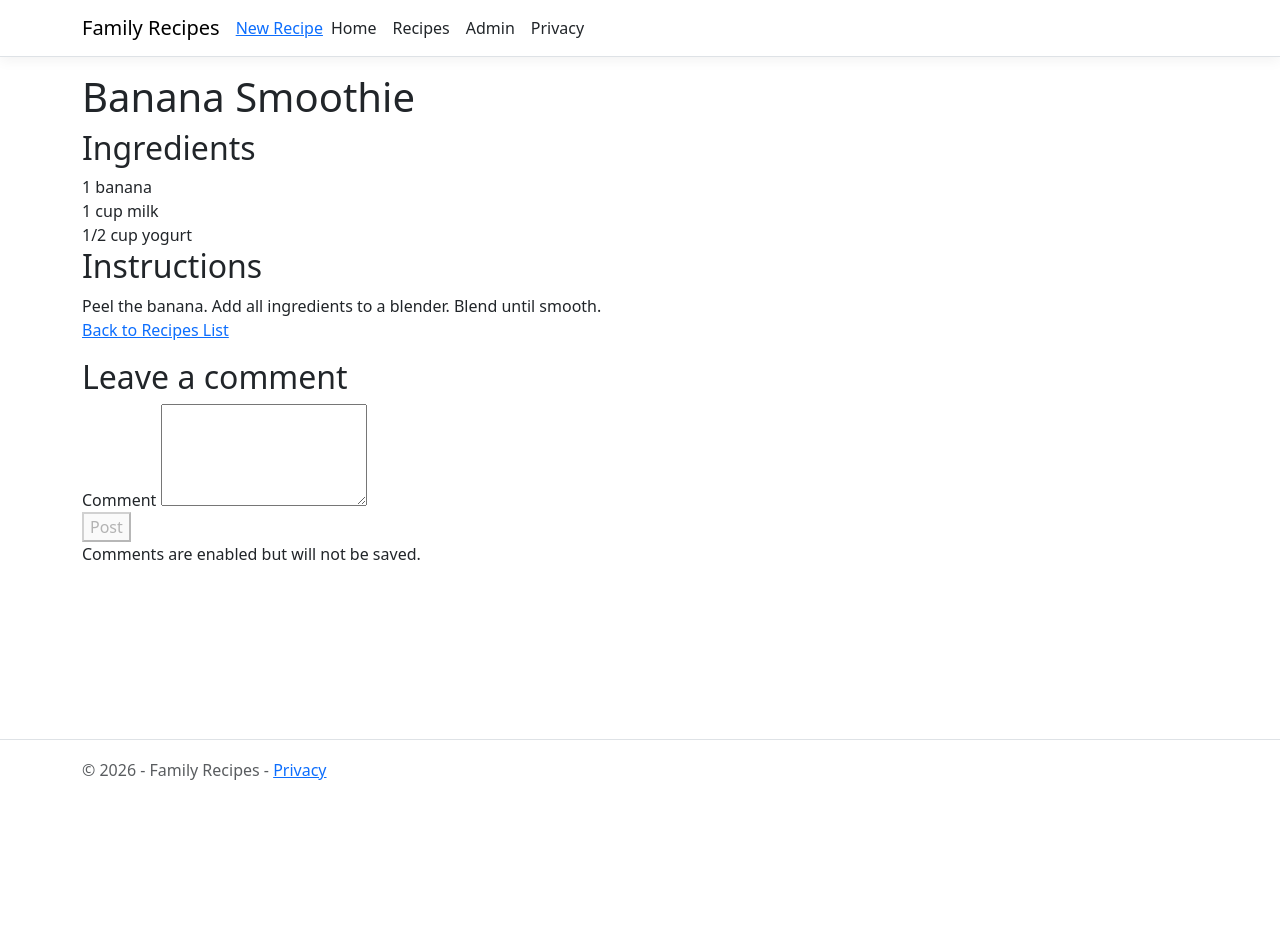
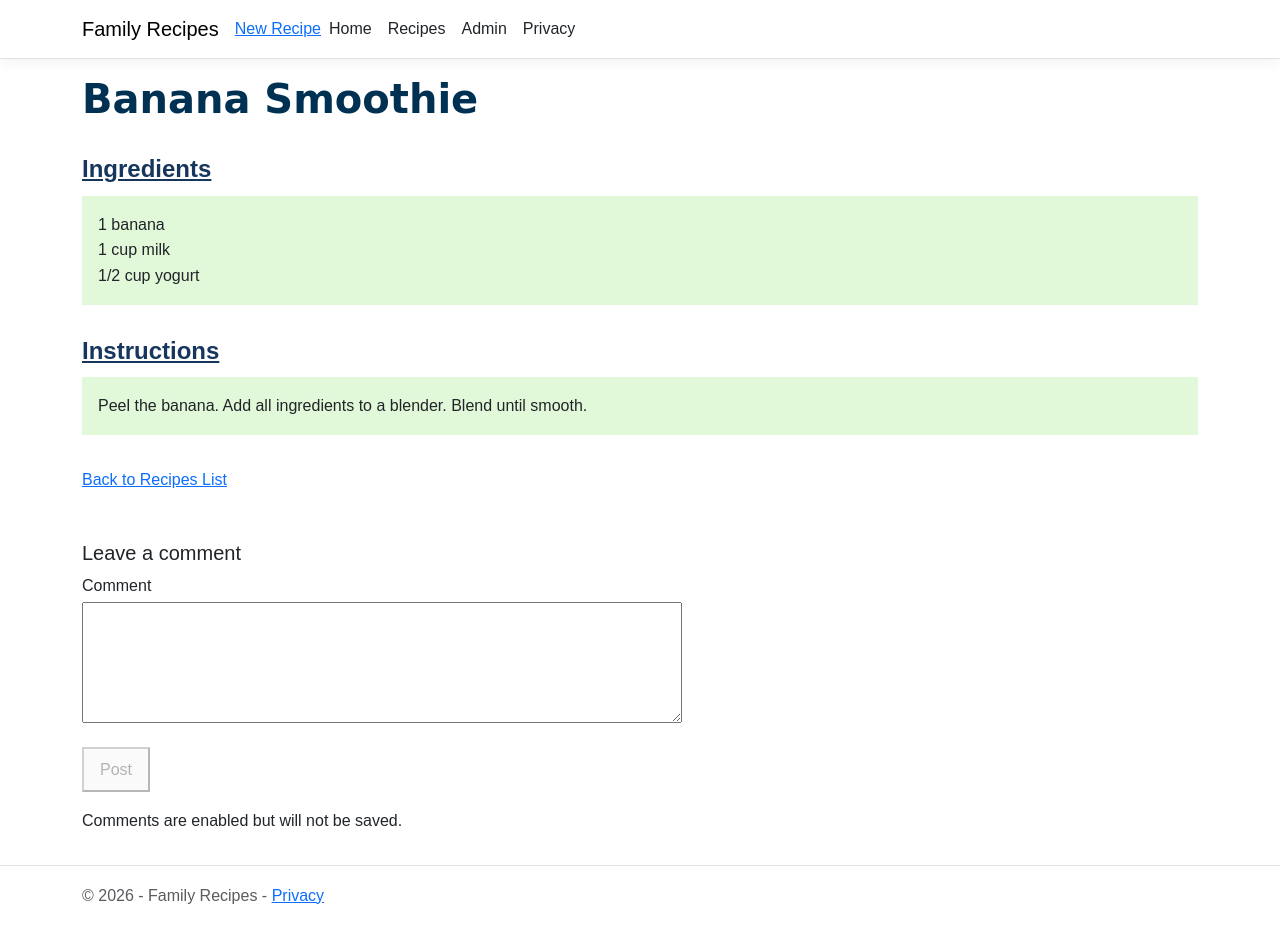
Before and after one commit to alexandrascola/FamilyRecipes, an ASP.NET Core app: page /Recipes/Details/1 in a window 1280 px wide. Before the commit the page ends 780 px from the top, so only its background shows below. Run offline with ASP.NET Core 8, Linux system fonts and the light colour scheme; style sheets or scripts are compiled from the project's sources.

Commit message:
Style recipe pages, support image uploads on edit, and protect recipe changes

```diff
--- a/Controllers/RecipesController.cs
+++ b/Controllers/RecipesController.cs
@@ -1,6 +1,7 @@
 using Microsoft.AspNetCore.Mvc;
 using FamilyRecipes.Models;
 using FamilyRecipes.Services;
+using Microsoft.AspNetCore.Authorization;
 
 namespace FamilyRecipes.Controllers
 {
@@ -23,7 +24,9 @@ namespace FamilyRecipes.Controllers
         //Index Method
         public IActionResult Index()
         {
-            var recipes = _repo.GetAll();
+            var recipes = _repo.GetAll()
+                .OrderBy(recipe => recipe.CreatedUtc)
+                .ToList();
             return View(recipes);
         }
 
@@ -45,6 +48,7 @@ namespace FamilyRecipes.Controllers
 
 
         //Create Method
+        [Authorize]
         [HttpGet]
         public IActionResult Create()
         {
@@ -55,6 +59,7 @@ namespace FamilyRecipes.Controllers
 
 
         //Edit Method
+        [Authorize]
         [HttpGet]
         public IActionResult Edit(int id)
         {
@@ -71,6 +76,7 @@ namespace FamilyRecipes.Controllers
 
 
         //Post Method
+        [Authorize]
         [HttpPost]
         [ValidateAntiForgeryToken]
         public async Task<IActionResult> Create(Recipe recipe, IFormFile? image)
@@ -131,19 +137,69 @@ namespace FamilyRecipes.Controllers
         }
 
         //Save recipe edits
+        [Authorize]
         [HttpPost]
         [ValidateAntiForgeryToken]
-        public IActionResult Edit(int id, Recipe recipe)
+        public async Task<IActionResult> Edit(int id, Recipe recipe, IFormFile? image)
         {
             if (id != recipe.Id)
             {
                 return NotFound();
             }
 
-            //Validate the model
+            var existing = _repo.GetById(id);
+
+            if (existing == null)
+            {
+                return NotFound();
+            }
+
+            //Keep the current image unless a new one is uploaded
+            recipe.ImagePath = existing.ImagePath;
+
+            //Validate the image if one was selected
+            if (image != null)
+            {
+                if (image.Length == 0)
+                {
+                    ModelState.AddModelError("image", "Please choose a non-empty image file.");
+                }
+
+                if (image.Length >= MaxFileSizeBytes)
+                {
+                    ModelState.AddModelError("image", "Image must be less than 2 MB.");
+                }
+
+                var extension = Path.GetExtension(image.FileName).ToLowerInvariant();
+
+                if (extension != ".jpg" && extension != ".png")
+                {
+                    ModelState.AddModelError("image", "Only .jpg and .png files are allowed.");
+                }
+            }
+
+            //Validate the model before saving anything
             if (!ModelState.IsValid)
             {
                 return View(recipe);
+            }
+
+            //Save the image if one was selected
+            if (image != null)
+            {
+                var uploadsPath = Path.Combine(_env.WebRootPath, "uploads");
+                Directory.CreateDirectory(uploadsPath);
+
+                var extension = Path.GetExtension(image.FileName).ToLowerInvariant();
+                var fileName = $"{Guid.NewGuid():N}{extension}";
+                var filePath = Path.Combine(uploadsPath, fileName);
+
+                using (var stream = new FileStream(filePath, FileMode.Create))
+                {
+                    await image.CopyToAsync(stream);
+                }
+
+                recipe.ImagePath = $"/uploads/{fileName}";
             }
 
             //Save changes to JSON
@@ -158,6 +214,7 @@ namespace FamilyRecipes.Controllers
 
 
         //Delete Method
+        [Authorize]
         [HttpGet]
         public IActionResult Delete(int id)
         {
@@ -171,6 +228,7 @@ namespace FamilyRecipes.Controllers
             return View(recipe);
         }
 
+        [Authorize]
         [HttpPost]
         [ActionName("Delete")]
         [ValidateAntiForgeryToken]
--- a/Pages/Admin.cshtml
+++ b/Pages/Admin.cshtml
@@ -8,6 +8,7 @@
 <h1>Admin Area</h1>
 
 <p>Welcome @User.Identity?.Name!</p>
+<p>You can now create, edit and delete recipes.</p>
 
 <p>
     <a asp-page="/Account/Logout">Logout</a>
--- a/Pages/Index.cshtml
+++ b/Pages/Index.cshtml
@@ -4,7 +4,7 @@
     ViewData["Title"] = "Home page";
 }
 
-<h1>Family Recipes</h1>
+<h1 class="home-banner">Family Recipes</h1>
 
 @if (Model.Recipes.Count == 0)
 {
--- a/Services/JsonRecipeRepository.cs
+++ b/Services/JsonRecipeRepository.cs
@@ -73,6 +73,7 @@ namespace FamilyRecipes.Services
                 existing.Name = recipe.Name;
                 existing.Ingredients = recipe.Ingredients;
                 existing.Instructions = recipe.Instructions;
+                existing.ImagePath = recipe.ImagePath;
 
                 SaveToDisk();
                 return true;
--- a/Views/Recipes/Details.cshtml
+++ b/Views/Recipes/Details.cshtml
@@ -7,6 +7,8 @@
     ViewData["Title"] = Model.Name;
 }
 
+<div class="recipe-details">
+    <div class="recipe-header">
         <h1>@Model.Name</h1>
 
         @if (!string.IsNullOrWhiteSpace(Model.ImagePath))
@@ -15,17 +17,22 @@
                  alt="@Model.Name"
                  style="max-width: 100%; max-height: 300px;" />
         }
+    </div>
 
+    <section class="recipe-section">
+        <h2>Ingredients</h2>
+        <div class="recipe-content">@Model.Ingredients</div>
+    </section>
 
-<h2>Ingredients</h2>
-<div style="white-space: pre-line;">@Model.Ingredients</div>
+    <section class="recipe-section">
+        <h2>Instructions</h2>
+        <div class="recipe-content">@Model.Instructions</div>
+    </section>
 
+    <p class="recipe-back-link">
+        <a asp-action="Index">Back to Recipes List</a>
+    </p>
 
-<h2>Instructions</h2>
-<div style="white-space: pre-line;">@Model.Instructions</div>
-
-
-<p><a asp-action="Index">Back to Recipes List</a></p>
     @if (Site.Value.EnableComments)
     {
         <section class="comments">
@@ -44,3 +51,4 @@ else
     {
         <p class="meta">Comments are disabled by configuration.</p>
     }
+</div>
--- a/Views/Recipes/Index.cshtml
+++ b/Views/Recipes/Index.cshtml
@@ -4,8 +4,8 @@
     ViewData["Title"] = "Recipes";
 }
 
-<h1>Recipes</h1>
-
+<h1 class="recipes-title">Recipes</h1>
+<div class="recipes-list-box">
 <table class="table">
     <thead>
         <tr>
@@ -35,3 +35,4 @@
         }
     </tbody>
 </table>
+</div>
--- a/data/recipes.json
+++ b/data/recipes.json
@@ -11,7 +11,8 @@
     "name": "Ants on a Log",
     "ingredients": "Celery\r\nPeanut Butter\r\nRaisins",
     "instructions": "Spread PB inside celery.\r\nStick raisins to PB.\r\nBring napkins!",
-    "createdUtc": "2026-10-30T11:50:27.5924181Z"
+    "createdUtc": "2026-10-30T11:50:27.5924181Z",
+    "imagePath": "/uploads/8fef050930734742b260590aa4a815ec.png"
   },
   {
     "id": 3,
@@ -20,5 +21,12 @@
     "instructions": "testing image after edit",
     "createdUtc": "2026-11-22T10:51:07.6086847Z",
     "imagePath": "/uploads/f65e9cc032684cc5bdd6f376457f6847.png"
+  },
+  {
+    "id": 4,
+    "name": "Turkey BLT Burgers",
+    "ingredients": "Ground turkey\r\nBacon\r\nChives\r\nAvocado\r\nBrioche buns",
+    "instructions": "Chop chives and cooked bacon. Mix in bowl with turkey meat. Make into patties. Cook patties until fully cooked. \r\nToast buns.",
+    "createdUtc": "2026-11-23T10:34:23.3942919Z"
   }
 ]
--- a/wwwroot/css/site.css
+++ b/wwwroot/css/site.css
@@ -1,12 +1,7 @@
 html {
-  font-size: 14px;
+    font-size: 16px;
 }
 
-@media (min-width: 768px) {
-  html {
-    font-size: 16px;
-  }
-}
 
 .btn:focus, .btn:active:focus, .btn-link.nav-link:focus, .form-control:focus, .form-check-input:focus {
   box-shadow: 0 0 0 0.1rem white, 0 0 0 0.25rem #258cfb;
@@ -29,3 +24,194 @@ body {
 .form-floating > .form-control-plaintext:focus::placeholder, .form-floating > .form-control:focus::placeholder {
   text-align: start;
 }
+
+
+
+
+
+/* Readable text and heading sizes */
+body {
+    font-family: Arial, sans-serif;
+    line-height: 1.6;
+}
+
+h1 {
+    font-size: 2rem;
+}
+
+h2 {
+    font-size: 1.5rem;
+}
+
+/* Keep form text consistent with the page */
+input,
+textarea,
+button {
+    font: inherit;
+}
+
+
+
+
+
+
+/* Space between form fields */
+main form > div {
+    margin-bottom: 1rem;
+}
+
+/* Place labels above their fields */
+main form label {
+    display: block;
+    margin-bottom: 0.25rem;
+}
+
+/* Make text fields a comfortable width */
+main form input[type="text"],
+main form input[type="password"],
+main form textarea {
+    display: block;
+    width: 100%;
+    max-width: 600px;
+    padding: 0.5rem;
+    box-sizing: border-box;
+}
+
+/* Allow text areas to resize vertically */
+main form textarea {
+    resize: vertical;
+}
+
+/* Display validation errors below fields */
+main form .field-validation-error {
+    display: block;
+    color: #b00020;
+    margin-top: 0.25rem;
+}
+
+/* Give buttons comfortable spacing */
+main form button {
+    padding: 0.5rem 1rem;
+    margin-top: 0.5rem;
+    margin-bottom: 1rem;
+}
+
+
+/* Style the three main labels on the Create Recipe page */
+.recipe-form label[for="Name"],
+.recipe-form label[for="Ingredients"],
+.recipe-form label[for="Instructions"] {
+    font-size: 1.2rem;
+    font-weight: bold;
+    color: #17365d;
+}
+
+/* Emphasize the ingredient hint without changing its size */
+.recipe-form .ingredient-hint {
+    font-weight: bold;
+    font-style: italic;
+}
+
+/* Match the image label size and weight, keeping it black */
+.recipe-form label[for="image"] {
+    font-size: 1.2rem;
+    font-weight: bold;
+    color: black;
+}
+
+
+
+/* Highlight enabled buttons on hover and keyboard focus */
+button:not(:disabled):hover,
+button:not(:disabled):focus-visible,
+input[type="submit"]:not(:disabled):hover,
+input[type="submit"]:not(:disabled):focus-visible {
+    background-color: #17365d;
+    color: white;
+    cursor: pointer;
+}
+
+/* Recipe name */
+.recipe-details .recipe-header h1 {
+    font-family: "Lucida Calligraphy", cursive;
+    font-size: 2.5rem;
+    font-weight: bold;
+    color: #003153;
+    margin: 0 0 1rem;
+}
+
+/* Equal spacing between the main recipe sections */
+.recipe-details .recipe-header,
+.recipe-details .recipe-section {
+    margin-bottom: 2rem;
+}
+
+    /* Ingredients and Instructions headings */
+    .recipe-details .recipe-section h2 {
+        font-size: 1.5rem;
+        font-weight: bold;
+        text-decoration: underline;
+        color: #17365d;
+        margin: 0 0 0.75rem;
+    }
+
+/* Recipe text boxes, preserving entered line breaks */
+.recipe-details .recipe-content {
+    background-color: #E2F9D9;
+    padding: 1rem;
+    white-space: pre-line;
+    overflow-wrap: break-word;
+}
+
+/* Extra space between the back link and comments */
+.recipe-details .recipe-back-link {
+    margin-bottom: 3rem;
+}
+
+/* Comment heading and label sizes */
+.recipe-details .comments h2 {
+    font-size: 1.25rem;
+}
+
+.recipe-details .comments label {
+    font-size: 1rem;
+}
+
+
+/* Homepage title banner */
+.home-banner {
+    font-family: "Lucida Calligraphy", cursive;
+    font-size: 2.5rem;
+    font-weight: bold;
+    color: #003153;
+    text-align: center;
+    background-color: #CAF1DE;
+    padding: 1.5rem;
+    margin-bottom: 3rem;
+}
+
+/* ReadMore link color */
+.post-card__more {
+    color: #17365d;
+}
+
+/* Recipes list heading */
+.recipes-title {
+    font-family: "Lucida Calligraphy", cursive;
+    color: #003153;
+    font-weight: bold;
+    text-align: center;
+}
+
+/* Background box around the recipes list */
+.recipes-list-box {
+    background-color: #E2F9D9;
+    padding: 1rem;
+}
+
+/* Create and Edit page headings */
+.recipe-form-title {
+    font-family: "Lucida Calligraphy", cursive;
+    color: #003153;
+    font-weight: bold;
+}
```
Also changed, not shown: Views/Recipes/Create.cshtml (+5 -5 lines), Views/Recipes/Edit.cshtml (+13 -5 lines), 1 other file. Lines whose indentation alone changed are shown as unchanged.
